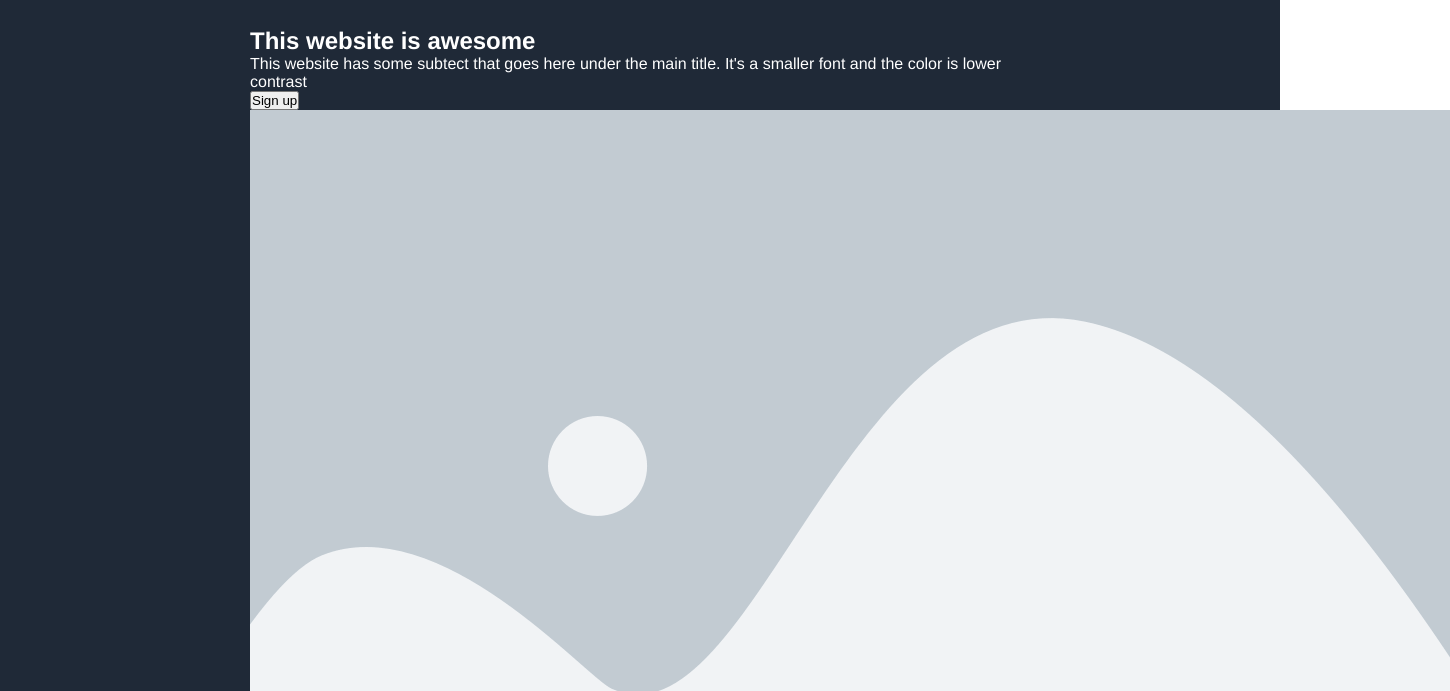
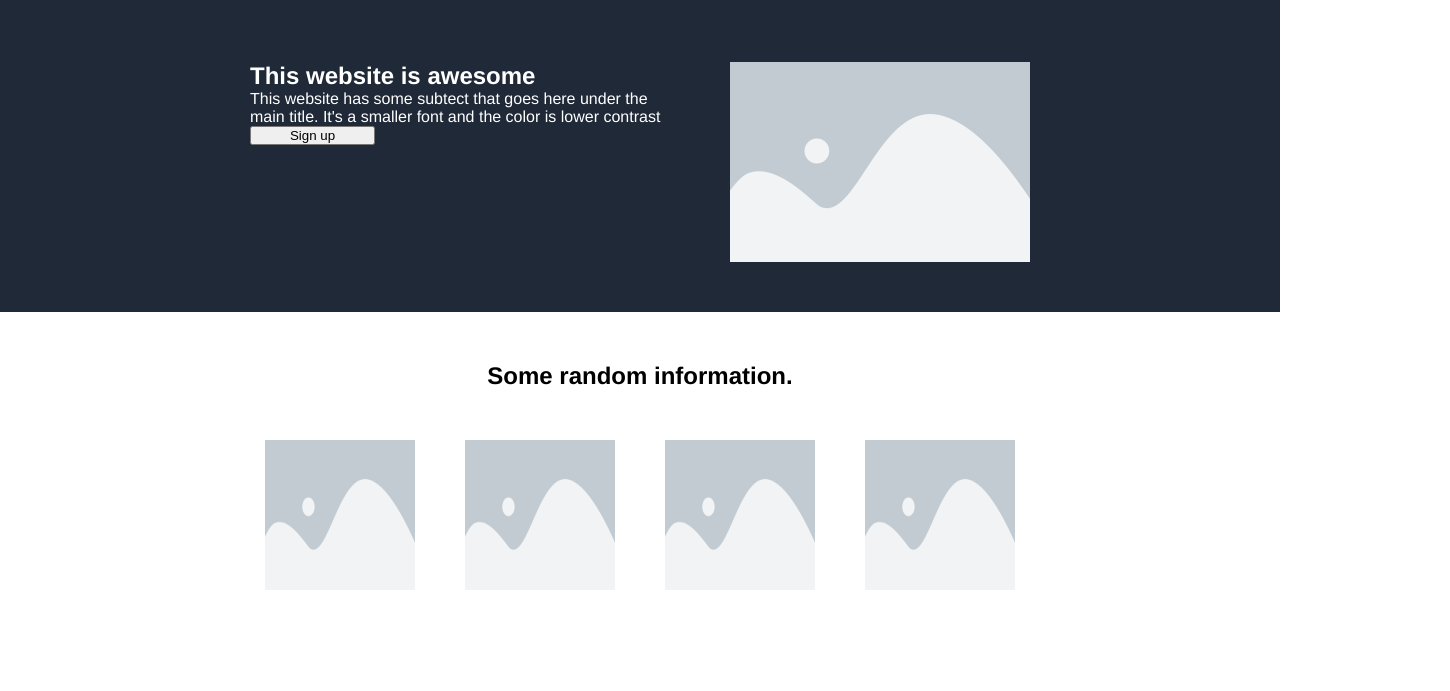
Before and after one commit to ya-hs/top-html-landing-page, a plain HTML site: page index.html in a window 1280 px wide. Shown: the part 46-737 px from the top of the page, 1450 px wide, since content can reach past the window. Drawn offline with Linux system fonts and the light colour scheme.

Commit message:
update styles of .header .hero and .services

```diff
--- a/index.html
+++ b/index.html
@@ -18,29 +18,32 @@
             </ul>
     </div>
     <div class="hero section">
-        <h2 class="title">This website is awesome</h2>
-        <p class=" desc">This website has some subtect that goes here under the main title. It's a smaller font and the
-            color is lower contrast</p>
-        <button class="sign-up">Sign up</button>
-        <img src="/images/placeholder-image.webp" alt="Placeholder" class="hero-img">
+        <div class="hero-text">
+            <h2 class="title">This website is awesome</h2>
+            <p class=" desc">This website has some subtect that goes here under the main title. It's a smaller font and
+                the
+                color is lower contrast</p>
+            <button class="hero-btn">Sign up</button>
+        </div>
+        <img src="./images/placeholder-image.webp" alt="Placeholder" class="hero-img">
     </div>
     <div class="services section">
         <h2 class="service-title">Some random information.</h2>
         <div class="service-container">
             <div class="service-group">
-                <img src="" alt="" class="service-img">
+                <img src="./images/placeholder-image.webp" alt="service" class="service-img">
                 <p class="service-text"></p>
             </div>
             <div class="service-group">
-                <img src="" alt="" class="service-img">
+                <img src="./images/placeholder-image.webp" alt="service" class="service-img">
                 <p class="service-text"></p>
             </div>
             <div class="service-group">
-                <img src="" alt="" class="service-img">
+                <img src="./images/placeholder-image.webp" alt="service" class="service-img">
                 <p class="service-text"></p>
             </div>
             <div class="service-group">
-                <img src="" alt="" class="service-img">
+                <img src="./images/placeholder-image.webp" alt="service" class="service-img">
                 <p class="service-text"></p>
             </div>
         </div>
--- a/styles.css
+++ b/styles.css
@@ -9,12 +9,17 @@ body {
 }
 
 .section {
-    padding: 15px 250px;
+    padding-left: 250px;
+    padding-right: 250px;
 }
 
 
-/* ********************************  */
-/* Header  */
+
+
+
+
+/* ************************************************************  */
+/*                           HEADER                              */
 
 .header {
     background-color: #1f2937;
@@ -22,6 +27,8 @@ body {
 
     display: flex;
     justify-content: space-between;
+    padding-top: 15px;
+    padding-bottom: 15px;
 }
 
 ul {
@@ -38,31 +45,74 @@ a {
 
 
 
-/* ********************************  */
-/* Hero  */
+
+
+/* ************************************************************  */
+/*                           HERO                                */
 
 .hero {
     background-color: #1f2937;
     color: white;
+    display: flex;
+    padding-top: 50px;
+    padding-bottom: 50px;
+    gap: 50px;
+}
+
+.hero-img {
+    height: 200px;
+    width: 550px;
+}
+
+.hero-text {
+    display: flex;
+    flex-direction: column;
+}
+
+.hero-btn {
+    width: 125px;
 }
 
 
 
 
 
-/* ********************************  */
-/* Services  */
+
+
+/* ************************************************************  */
+/*                          SERVICES                             */
 
 .services {
     background-color: white;
+
+    padding-top: 50px;
+    padding-bottom: 100px;
+
+    display: flex;
+    flex-direction: column;
+    align-items: center;
+    gap: 50px;
+}
+
+.service-container {
+    display: flex;
+    justify-content: center;
+    gap: 50px;
+    flex-wrap: wrap;
+}
+
+.service-img {
+    width: 150px;
+    height: 150px;
 }
 
 
 
 
 
-/* ********************************  */
-/* Quote Section  */
+
+/* ************************************************************  */
+/*                        QUOTE SECTION                          */
 
 .quote-section {
     background-color: #e5e7eb;
@@ -72,8 +122,11 @@ a {
 
 
 
-/* ********************************  */
-/* Call to Action  */
+
+
+
+/* ************************************************************  */
+/*                      CALL TO ACTION                           */
 
 .call-to-action {
     background-color: white;
@@ -88,8 +141,11 @@ a {
 
 
 
-/* ********************************  */
-/* Footer  */
+
+
+
+/* ************************************************************  */
+/*                           FOOTER                              */
 
 .footer {
     background-color: #1f2937;
```
